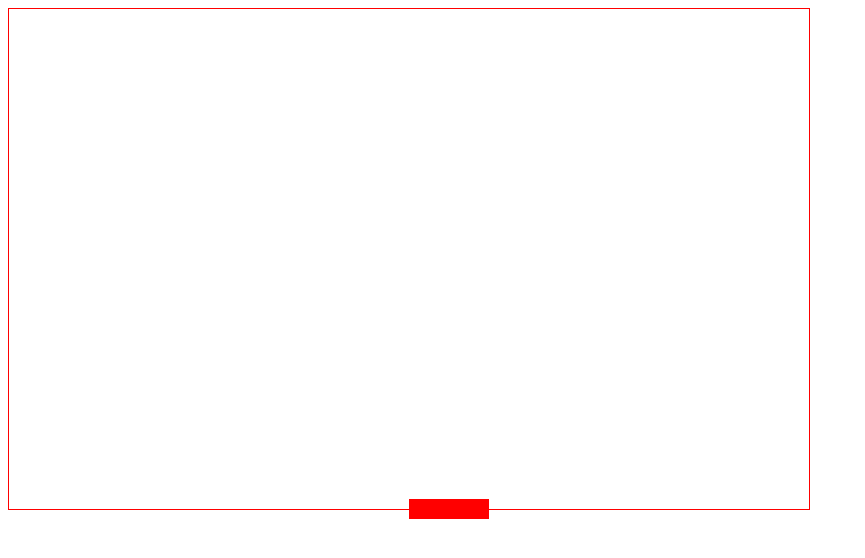
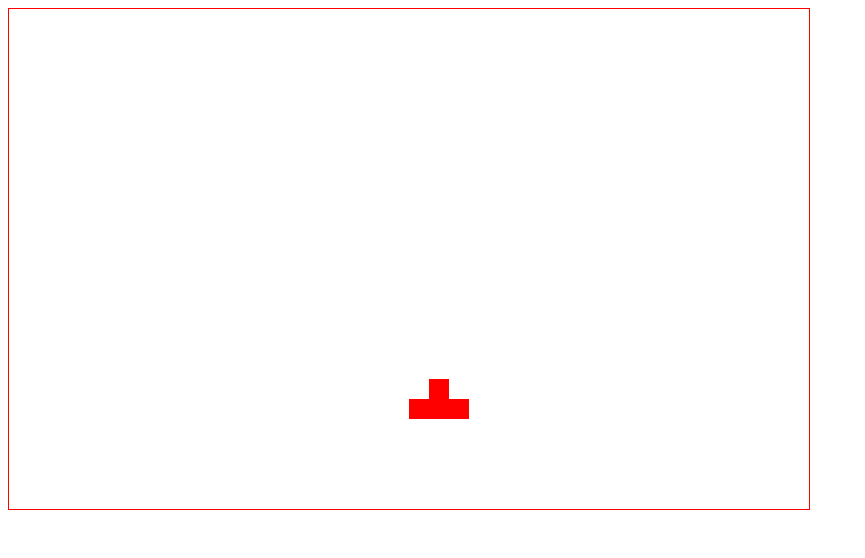
Before and after one commit to khaki4/react-tetris, a React (Create React App) app: page / in a window 1280 px wide. Shown: the top 558 px of the page, without its empty margins (0-865 px from the left). Built offline with nearby package versions, Linux system fonts and the light colour scheme.

Commit message:
Jiwon :: 블록이 바닥에 닿으면 새로운 블록으로 시작

```diff
--- a/src/components/BlockItem.js
+++ b/src/components/BlockItem.js
@@ -1,56 +1,29 @@
 import React from "react";
 import { connect } from "react-redux";
+import { setMoldShape } from '../reducers/playReducer';
 
-
-const BlockMold = (() => {
-  const moldSelector = [
-    [
-      0, 0, 0, 0,
-      0, 0, 0, 0,
-      1, 1, 1, 1,
-      0, 0, 0, 0,
-    ],
-    [
-      0, 0, 0, 0,
-      0, 1, 1, 0,
-      0, 1, 1, 0,
-      0, 0, 0, 0,
-    ],
-    [
-      0, 0, 0, 0,
-      0, 1, 0, 0,
-      1, 1, 1, 0,
-      0, 0, 0, 0,
-    ],
-    [
-      0, 0, 0, 0,
-      0, 1, 1, 0,
-      1, 1, 0, 0,
-      0, 0, 0, 0,
-    ]
-  ]
-  const pieceIndex = Math.round(Math.random() * moldSelector.length - 1)
-  const mold = moldSelector[pieceIndex]
-  return () => {
+const BlockMold = ({ moldShape }) => {
   return (
     <div className="blockmold_wrapper">
-        {mold.map((sector, index) => {
+      {moldShape.map((sector, index) => {
         return <div key={index} className={`blockmold_unit ${sector ? 'filled' : ''}`}></div>
       })}
     </div>
   )
 }
-})()
 
 
-const BlockItem = ({position}) => {
+const BlockItem = ({position, moldShape}) => {
   return (
     <div className="blockItem" style={position}>
-      <BlockMold />
+      <BlockMold moldShape={moldShape} />
     </div>
   )
 }
 
 export default connect(
-
+  (state, ownProps) => ({
+    moldShape: state.play.moldShape,
+    position: ownProps.position
+  })
 )(BlockItem)
--- a/src/components/BlockItemManager.js
+++ b/src/components/BlockItemManager.js
@@ -1,28 +1,87 @@
-import React from "react";
+import React, { PureComponent } from "react";
 import { connect } from "react-redux";
 import BlockItem from "./BlockItem";
-import { moveTick } from '../reducers/playReducer'
+import { moveTick, setBlockInitPosition, setMoldShape } from '../reducers/playReducer'
 
-const BlockItemManager = (props) => {
-  const LIMIT_TOP = 400
-  const MOVE_TICK = setTimeout(() => {
-    props.moveTick()
+const moldShape = () => {
+  const moldSelector = [
+    [
+      0, 0, 0, 0,
+      0, 0, 0, 0,
+      1, 1, 1, 1,
+      0, 0, 0, 0,
+    ],
+    [
+      0, 0, 0, 0,
+      0, 1, 1, 0,
+      0, 1, 1, 0,
+      0, 0, 0, 0,
+    ],
+    [
+      0, 0, 0, 0,
+      0, 1, 0, 0,
+      1, 1, 1, 0,
+      0, 0, 0, 0,
+    ],
+    [
+      0, 0, 0, 0,
+      0, 1, 1, 0,
+      1, 1, 0, 0,
+      0, 0, 0, 0,
+    ],
+    [
+      0, 0, 0, 0,
+      0, 1, 0, 0,
+      1, 1, 1, 0,
+      0, 0, 0, 0,
+    ]
+  ]
+  const pieceIndex = Math.round(Math.random() * (moldSelector.length - 1))
+  const mold = moldSelector[pieceIndex]
+
+  return mold
+}
+
+
+class BlockItemManager extends PureComponent {
+  constructor(props) {
+    super(props)
+    this.LIMIT_TOP = 400
+    this.MOVE_TICK = null
+  }
+  componentDidMount() {
+    this.props.setMoldShape(moldShape())
+    this.movePieceAuto()
+  }
+  restartBlock = () => {
+    this.props.setMoldShape(moldShape())
+    this.props.setBlockInitPosition()
+    this.movePieceAuto()
+  }
+  movePieceAuto = () => {
+    this.MOVE_TICK = setInterval(() => {
+      this.props.moveTick()
+      if (this.props.position.top > this.LIMIT_TOP) {
+        clearInterval(this.MOVE_TICK)
+        this.restartBlock()
+      }
     }, 300)
-  if (props.position.top > LIMIT_TOP) {
-    clearTimeout(MOVE_TICK)
   }
+  render() {
     return (
       <div>
         <BlockItem
-        position={props.position}
+          position={this.props.position}
         />
       </div>
     )
+  }
+
 }
 
 export default connect(
   (state) => ({
     position: state.play.position
   }),
-  { moveTick }
+  { moveTick, setBlockInitPosition, setMoldShape }
 )(BlockItemManager)
--- a/src/reducers/playReducer.js
+++ b/src/reducers/playReducer.js
@@ -1,8 +1,12 @@
 // Actions
 export const MOVE_TICK = 'MOVE_TICK'
+export const SET_BLOCK_INIT_POSITION = 'SET_BLOCK_INIT_POSITION'
+export const SET_MOLD_SHAPE = 'SET_MOLD_SHAPE'
 
 // Action Creators
 export const moveTick = (position) => ({type: MOVE_TICK, payload: position})
+export const setBlockInitPosition = () => ({type: SET_BLOCK_INIT_POSITION})
+export const setMoldShape = (moldShape) => ({type: SET_MOLD_SHAPE, payload: moldShape})
 
 
 // reducer
@@ -10,7 +14,8 @@ export default (() => {
   const initState = {
     position: {
       top: 0
-    }
+    },
+    moldShape: [],
   }
   const _moveTick = (state, action) => {
     return {
@@ -20,10 +25,28 @@ export default (() => {
       }
     }
   }
+  const _restartBlock = (state, action) => {
+    return {
+      ...state,
+      position: {
+        top: initState.position.top
+      }
+    }
+  }
+  const _setMoldShape = (state, action) => {
+    return {
+      ...state,
+      moldShape: action.payload
+    }
+  }
   return (state = initState, action) => {
     switch (action.type) {
+      case SET_BLOCK_INIT_POSITION:
+        return _restartBlock(state, action)
       case MOVE_TICK:
         return _moveTick(state, action)
+      case SET_MOLD_SHAPE:
+        return _setMoldShape(state, action)
       default:
         return state
     }
```
Lines whose indentation alone changed are shown as unchanged.
